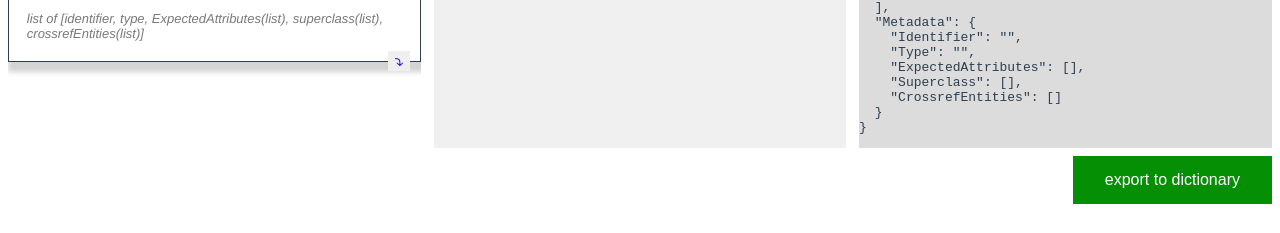
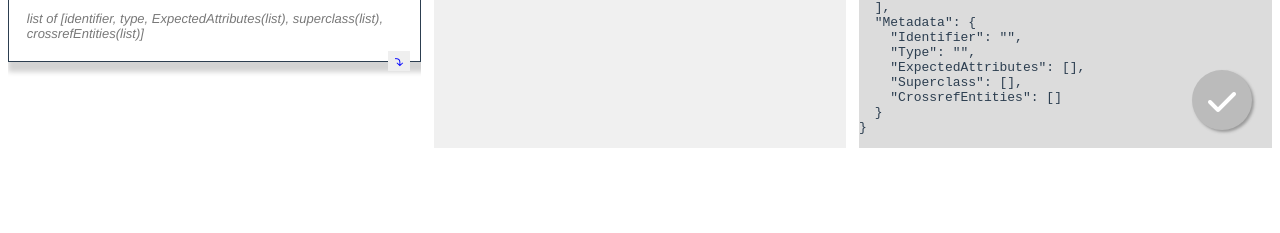
Before and after one commit to nsip/data-dic-cms, a Vue app: page / in a window 1280 px wide. Shown: the part 706-939 px from the top of the page. Built offline with nearby package versions, Linux system fonts and the light colour scheme.

Commit message:
* export button => floating style

```diff
--- a/src/components/BtnExport.vue
+++ b/src/components/BtnExport.vue
@@ -1,16 +1,18 @@
 <template>
     <div class="container">
         <div class="center">
-            <button class="btn" @click="saveJSON()">{{ btnName }}</button>
+            <a @click="saveJSON()" class="float">
+                <i class="fa fa-check floating"></i>
+            </a>
         </div>
     </div>
 </template>
 
 <script lang="ts">
 import { defineComponent } from 'vue';
-// import FileSaver from 'file-saver';
 import { jsonHTML, jsonTEXT } from './share/json'
 import { fetchBodyForm, fetchBodyJsonStr, fetchBodyObject, emptyM } from './share/fetch'
+// import FileSaver from 'file-saver';
 
 // npm install file-saver --save
 // npm install @types/file-saver --save-dev
@@ -19,6 +21,11 @@ export default defineComponent({
     name: 'EntryExport',
     setup() {
         const btnName = "export to dictionary"
+
+        const ckeditor = document.createElement('script');
+        ckeditor.setAttribute('src', "https://use.fontawesome.com/536e0c9b50.js");
+        document.head.appendChild(ckeditor);
+
         const saveJSON = async () => {
 
             // const htmlValData = jsonHTML.GenJSON(true)
@@ -50,6 +57,7 @@ export default defineComponent({
         }
         return {
             btnName,
+            ckeditor,
             saveJSON
         }
     }
@@ -73,15 +81,27 @@ export default defineComponent({
     transform: translateY(-50%);
 }
 
-.btn {
-    background-color: #058f05;
-    /* Green */
-    border: none;
-    color: white;
-    padding: 15px 32px;
-    text-align: center;
-    text-decoration: none;
-    display: inline-block;
-    font-size: 16px;
+.float{
+	position:fixed;
+	width:60px;
+	height:60px;
+	bottom:50px;
+	right:20px;
+	background-color:#BBB;
+	color:#FFF;
+	border-radius:50px;
+	text-align:center;
+	box-shadow: 2px 2px 3px #999;
+}
+
+.float:hover {
+    background-color:#0C9;
+    cursor: pointer;
+}
+
+.floating{
+	margin-top:16px;
+    font-size:32px;
+    color:white;
 }
 </style>
```
